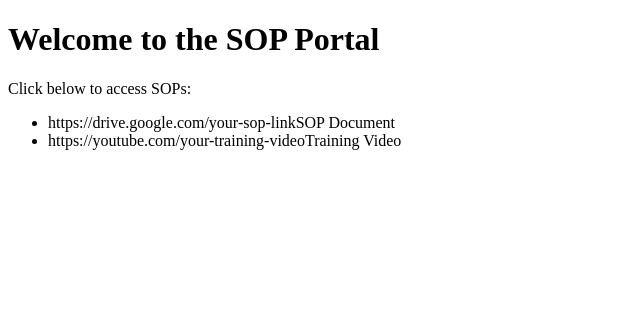
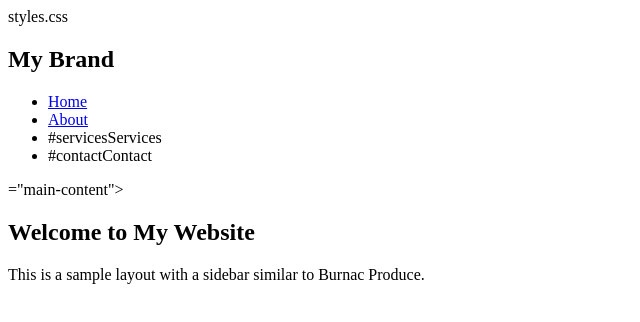
Before and after one commit to pzavalaburnac/burnacacademy, a plain HTML site: page index.html in a window 1280 px wide. Shown: the whole page, without its empty margins (0-640 px from the left). Drawn offline with Linux system fonts and the light colour scheme.

Commit message:
Update index.html

```diff
--- a/index.html
+++ b/index.html
@@ -1,14 +1,29 @@
 <!DOCTYPE html>
-<html>
+<html lang="en">
 <head>
-  <title>SOP Portal</title>
+    <meta charset="UTF-8">
+    <meta name="viewport" content="width=device-width, initial-scale=1.0">
+    <title>My Website</title>
+    styles.css
 </head>
 <body>
-  <h1>Welcome to the SOP Portal</h1>
-  <p>Click below to access SOPs:</p>
-  <ul>
-    <li>https://drive.google.com/your-sop-linkSOP Document</a></li>
-    <li>https://youtube.com/your-training-videoTraining Video</a></li>
-  </ul>
+    <div class="sidebar">
+        <div class="logo">
+            <h2>My Brand</h2>
+        </div>
+        <nav>
+            <ul>
+                <li><a href="#home" class="active">Home<li><a href="#about">About</a></li>
+     <li>#servicesServices</a></li>
+                <li>#contactContact</a></li>
+            </ul>
+       ="main-content">
+        <header>
+            <h1>Welcome to My Website</h1>
+        </header>
+        <section>
+            <p>This is a sample layout with a sidebar similar to Burnac Produce.</p>
+        </section>
+    </div>
 </body>
 </html>
```
